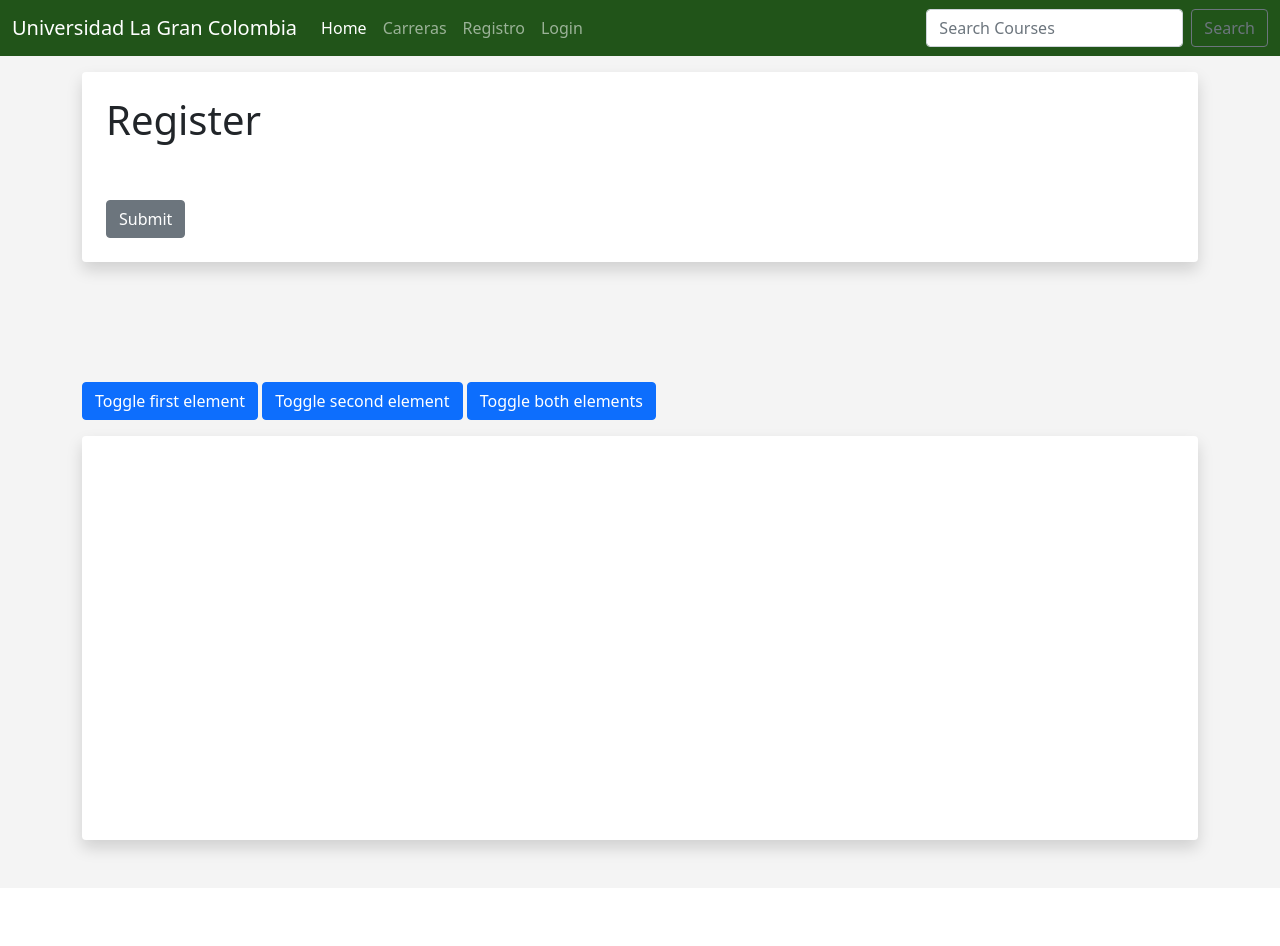
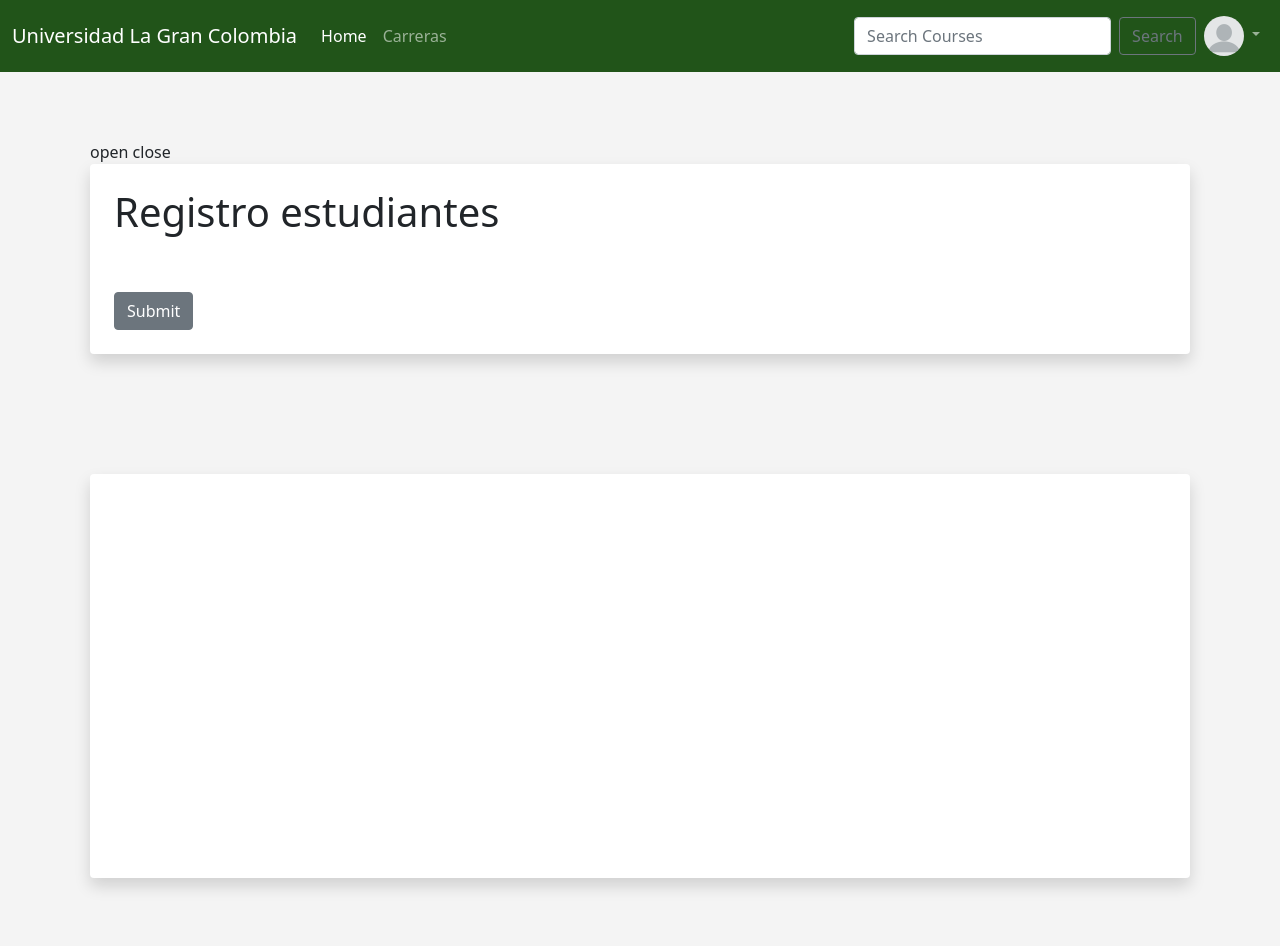
Before and after one commit to Felipevipa/CursosCortos, a Django app: template cursos_rapidos/usuarios/templates/autenticacion/registrar_estudiante.html in a window 1280 px wide. Before the commit the page ends 860 px from the top, so only its background shows below. Run offline with Django 3.2, Linux system fonts and the light colour scheme; the template is opened without the code that fills it, so the values that code supplies are empty.

Commit message:
cambios en presentacion del perfil en navbar

```diff
--- a/cursos_rapidos/nombre/forms.py
+++ b/cursos_rapidos/nombre/forms.py
@@ -55,11 +55,6 @@ class CarreraForm(forms.ModelForm):
 		}
 
 
-
-class RegistroEstudiante(forms.ModelForm):
-	class Meta:
-		model = EstudianteProfile
-		exclude = ['user']
 
 
 
--- /dev/null
+++ b/cursos_rapidos/nombre/static/nombre/style.css
@@ -0,0 +1,49 @@
+/* The side navigation menu */
+.sidenav {
+  height: 100%; /* 100% Full-height */
+  width: 0; /* 0 width - change this with JavaScript */
+  position: fixed; /* Stay in place */
+  z-index: 1; /* Stay on top */
+  top: 0; /* Stay at the top */
+  left: 0;
+  background-color: #111; /* Black*/
+  overflow-x: hidden; /* Disable horizontal scroll */
+  padding-top: 60px; /* Place content 60px from the top */
+  transition: 0.5s; /* 0.5 second transition effect to slide in the sidenav */
+}
+
+/* The navigation menu links */
+.sidenav a {
+  padding: 8px 8px 8px 32px;
+  text-decoration: none;
+  font-size: 25px;
+  color: #818181;
+  display: block;
+  transition: 0.3s;
+}
+
+/* When you mouse over the navigation links, change their color */
+.sidenav a:hover {
+  color: #f1f1f1;
+}
+
+/* Position and style the close button (top right corner) */
+.sidenav .closebtn {
+  position: absolute;
+  top: 0;
+  right: 25px;
+  font-size: 36px;
+  margin-left: 50px;
+}
+
+/* Style page content - use this if you want to push the page content to the right when you open the side navigation */
+#main {
+  transition: margin-left .5s;
+  padding: 20px;
+}
+
+/* On smaller screens, where height is less than 450px, change the style of the sidenav (less padding and a smaller font size) */
+@media screen and (max-height: 450px) {
+  .sidenav {padding-top: 15px;}
+  .sidenav a {font-size: 18px;}
+}
--- a/cursos_rapidos/nombre/templates/nombre/base.html
+++ b/cursos_rapidos/nombre/templates/nombre/base.html
@@ -16,9 +16,13 @@
   </head>
   <body>
   	{% include 'nombre/navbar.html' %}
+    {% include 'nombre/sidenavbar.html' %}
+    <br>
+  	<br>
 
-  	<br>
-    <div class="container">
+    <div class="container" id="main">
+      <span onclick="openNav()">open</span>
+      <span onclick="closeNav()">close</span>
       {% if messages %}
         {% for message in messages %}
 
@@ -33,27 +37,7 @@
   	  {% endblock %}
       <br>
 
-<p>
-  <a class="btn btn-primary" data-toggle="collapse" href="#multiCollapseExample1" role="button" aria-expanded="false" aria-controls="multiCollapseExample1">Toggle first element</a>
-  <button class="btn btn-primary" type="button" data-toggle="collapse" data-target="#multiCollapseExample2" aria-expanded="false" aria-controls="multiCollapseExample2">Toggle second element</button>
-  <button class="btn btn-primary" type="button" data-toggle="collapse" data-target=".multi-collapse" aria-expanded="false" aria-controls="multiCollapseExample1 multiCollapseExample2">Toggle both elements</button>
-</p>
-<div class="row">
-  <div class="col">
-    <div class="collapse multi-collapse" id="multiCollapseExample1">
-      <div class="card card-body">
-        Anim pariatur cliche reprehenderit, enim eiusmod high life accusamus terry richardson ad squid. Nihil anim keffiyeh helvetica, craft beer labore wes anderson cred nesciunt sapiente ea proident.
-      </div>
-    </div>
-  </div>
-  <div class="col">
-    <div class="collapse multi-collapse" id="multiCollapseExample2">
-      <div class="card card-body">
-        Anim pariatur cliche reprehenderit, enim eiusmod high life accusamus terry richardson ad squid. Nihil anim keffiyeh helvetica, craft beer labore wes anderson cred nesciunt sapiente ea proident.
-      </div>
-    </div>
-  </div>
-</div>
+
 
 
       <div class="container shadow p-4 mb-5 bg-body rounded">
--- a/cursos_rapidos/nombre/templates/nombre/navbar.html
+++ b/cursos_rapidos/nombre/templates/nombre/navbar.html
@@ -1,4 +1,4 @@
-<br><br>
+<br><br>{% load static %}
 <nav class="navbar navbar-expand-lg fixed-top navbar-dark" style="background-color: #215419;">
   <div class="container-fluid">
     <a class="navbar-brand" href="{% url 'home' %}">Universidad La Gran Colombia</a>
@@ -13,24 +13,47 @@
         <li class="nav-item">
           <a class="nav-link" href="{% url 'carreras-detail' %}">Carreras</a>
         </li>
-        {% if user.is_authenticated %}
-        <li class="nav-item">
-          <a class="nav-link" href="{% url 'logout' %}">Logout</a>
-        </li>
-        {% else %}
 
-        <li class="nav-item">
-          <a class="nav-link" href="{% url 'register-user' %}">Registro</a>
-        </li>
-        <li class="nav-item">
-          <a class="nav-link" href="{% url 'login' %}">Login</a>
-        </li>
-        {% endif %}
       </ul>
+
       <form class="d-flex" method="POST", action="{% url 'search-tematica' %}"> {% csrf_token %}
         <input class="form-control me-2" type="search" placeholder="Search Courses" aria-label="Search" name="searched">
         <button class="btn btn-outline-secondary" type="submit">Search</button>
       </form>
+
+          <li class="nav-item dropdown navbar-nav navbar-right">
+          <a class="nav-link dropdown-toggle" href="#" id="navbarDropdown" role="button" data-bs-toggle="dropdown" aria-haspopup="true" aria-expanded="false">
+            {% if user.is_authenticated %}
+              <img src="{{ request.session.foto }}" width="40" height="40" class="rounded-circle">
+
+            {% else %}
+              <img src="{% static 'pefilDefault.png' %}" width="40" height="40" class="rounded-circle">
+            {% endif %}
+          </a>
+          <ul class="dropdown-menu" aria-labelledby="navbarDropdown"  style="right: 0; left: auto;">
+          {% if user.is_authenticated %}
+
+          <li>
+              <a class="dropdown-item" href="{% url 'user-detail' %}">Ver perfil</a>
+          </li>
+          <li>
+            <a class="dropdown-item" href="{% url 'logout' %}">Logout</a>
+          </li>
+          {% else %}
+           <li>
+              <a class="dropdown-item" href="{% url 'login' %}">Login</a>
+            </li>
+            <li>
+              <a class="dropdown-item" href="{% url 'register-user' %}">Registro</a>
+            </li>
+            <li>
+              <a class="dropdown-item" href="{% url 'registrar-estudiante' %}">Registro estudiante</a>
+            </li>
+          {% endif %}
+
+          </ul>
+        </li>
+
     </div>
   </div>
 </nav>
--- /dev/null
+++ b/cursos_rapidos/nombre/templates/nombre/sidenavbar.html
@@ -0,0 +1,28 @@
+<div id="mySidenav" class="sidenav">
+  <br> <br>
+  <a href="javascript:void(0)" class="closebtn" onclick="closeNav()">&times;</a>
+  <a href="#">About</a>
+  <a href="#">Services</a>
+  <a href="#">Clients</a>
+  <a href="#">Contact</a>
+</div>
+{% load static %}
+<link href="{% static 'nombre/style.css' %}" rel="stylesheet" />
+<br>
+
+
+
+<script type="text/javascript">
+  /* Set the width of the side navigation to 250px and the left margin of the page content to 250px */
+function openNav() {
+  document.getElementById("mySidenav").style.width = "250px";
+  document.getElementById("main").style.marginLeft = "250px";
+}
+
+/* Set the width of the side navigation to 0 and the left margin of the page content to 0 */
+function closeNav() {
+  document.getElementById("mySidenav").style.width = "0";
+  document.getElementById("main").style.marginLeft = "0";
+}
+
+</script>
--- a/cursos_rapidos/nombre/urls.py
+++ b/cursos_rapidos/nombre/urls.py
@@ -6,7 +6,7 @@ from . import views
 urlpatterns = [
     path('',                                                           views.home,                 name="home"),
     path('registro/',                                                   views.registro,             name="registro"),
-    path('<int:id>/',                                                   views.usuario,              name="user-detail"),
+    path('ver_perfil/',                                                 views.usuario,              name="user-detail"),
     path('carreras/',                                                   views.carreras_view,        name="carreras-detail"),
     path('carreras/<str:nombre>/',                                      views.ver_carrera,          name="ver-carrera"),
     path('carreras/<carrera>/agregar_materia/',                         views.agregar_materia,      name="agregar-materia"),
--- a/cursos_rapidos/usuarios/templates/autenticacion/registrar_estudiante.html
+++ b/cursos_rapidos/usuarios/templates/autenticacion/registrar_estudiante.html
@@ -13,7 +13,7 @@
 	{% endif %}
 
 	<div class="shadow p-4 mb-5 bg-body rounded">
-	<h1>Register</h1>
+	<h1>Registro estudiantes</h1>
 
 	<form action="{% url 'registrar-estudiante' %}" method="POST" enctype="multipart/form-data">
 		{% csrf_token %}
--- a/cursos_rapidos/usuarios/views.py
+++ b/cursos_rapidos/usuarios/views.py
@@ -1,7 +1,9 @@
 from django.shortcuts import render, redirect
 from django.contrib.auth import authenticate, login, logout
 from django.contrib import messages
+from django.contrib.auth.models import User, Group
 from django.contrib.auth.forms import UserCreationForm
+from nombre.models import EstudianteProfile
 from .forms import RegistrarUsuarioForm, RegistroEstudiante
 
 # Create your views here.
@@ -12,6 +14,8 @@ def login_user(request):
 		user = authenticate(request, username=username, password=password)
 		if user is not None:
 			login(request, user)
+			request.session['foto'] = EstudianteProfile.objects.get(user=user).foto.url
+			print(EstudianteProfile.objects.get(user=user).foto.url)
 			return redirect('home')
 
 
@@ -63,6 +67,8 @@ def registrar_estudiante(request):
 			profile = form_profile.save(commit=False)
 			profile.user = user
 			profile.save()
+			group = Group.objects.get(name="Estudiantes")
+			user.groups.add(group)
 
 			username = form_user.cleaned_data['username']
 			password = form_user.cleaned_data['password1']
```
Also changed, not shown: cursos_rapidos/nombre/templates/nombre/Pagina web/ver_perfil.html (added, +34 -0 lines), cursos_rapidos/nombre/templates/nombre/ver_perfil.html (added, +57 -0 lines), cursos_rapidos/nombre/views.py (+6 -7 lines), cursos_rapidos/usuarios/forms.py (+15 -0 lines), cursos_rapidos/db.sqlite3, cursos_rapidos/media/pefilDefault.png (added), cursos_rapidos/media/static/images/estudiantes/9d64f0773a1889d8cae9b9e34a3259cad13237e2r1-480-484v2_uhq_64EJ4_4lFskSn.jpg (added), cursos_rapidos/media/static/images/estudiantes/9d64f0773a1889d8cae9b9e34a3259cad13237e2r1-480-484v2_uhq_64EJ4_JnCuIEk.jpg (added), cursos_rapidos/media/static/images/estudiantes/9d64f0773a1889d8cae9b9e34a3259cad13237e2r1-480-484v2_uhq_IGiYb_lhI1KXu.jpg (added), cursos_rapidos/media/static/images/estudiantes/9d64f0773a1889d8cae9b9e34a3259cad13237e2r1-480-484v2_uhq_kG7nR_eVIKaC8.jpg (added), cursos_rapidos/static/pefilDefault.png (added).
